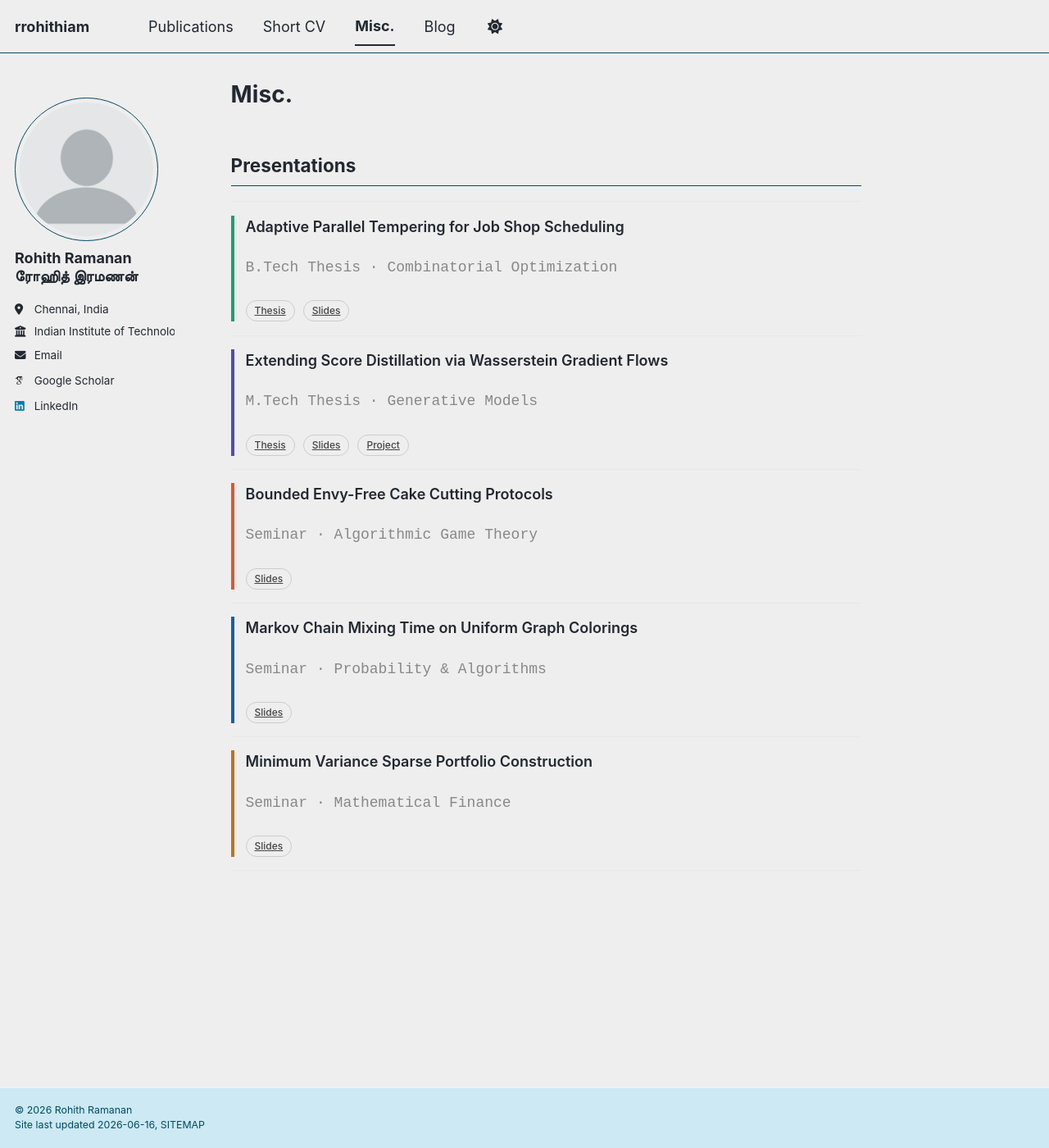
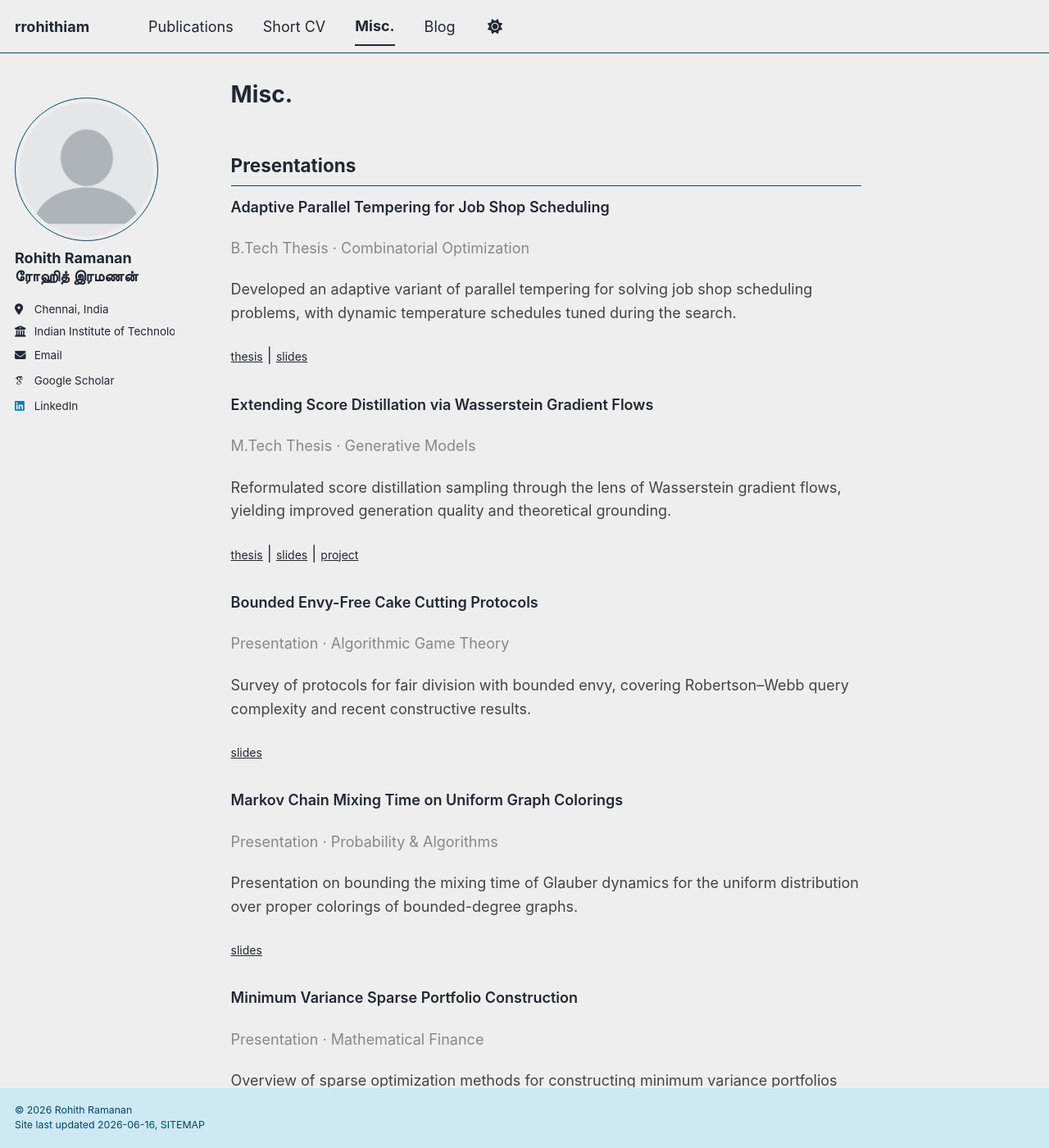
Before and after one commit to rrohithiam/rrohithiam.github.io, a Jekyll site: the page built from _pages/misc.md, in a window 1280 px wide and 1400 px high. Shown: the whole window at 82% size. Built offline with Jekyll 4.4.1, drawn with Linux system fonts in a browser that asks for light colours; some web fonts are replaced; a script bundle is joined from its source files by our own code; library files that are not in the unit come from our copies.

Commit message:
Misc added

```diff
--- a/_pages/misc.md
+++ b/_pages/misc.md
@@ -10,69 +10,49 @@ author_profile: true
 <div class="presentations">
 
   <div class="pres-item">
-    <div class="pres-tag opt"></div>
-    <div>
-      <p class="pres-title">Adaptive Parallel Tempering for Job Shop Scheduling</p>
-      <p class="pres-meta">B.Tech Thesis &middot; Combinatorial Optimization</p>
-      <a class="chip" href="/assets/pdfs/btech-thesis.pdf">Thesis</a>
-      <a class="chip" href="/assets/pdfs/btech-slides.pdf">Slides</a>
-    </div>
+    <p class="pres-title">Adaptive Parallel Tempering for Job Shop Scheduling</p>
+    <p class="pres-meta">B.Tech Thesis &middot; Combinatorial Optimization</p>
+    <p class="pres-desc">Developed an adaptive variant of parallel tempering for solving job shop scheduling problems, with dynamic temperature schedules tuned during the search.</p>
+    <a class="pres-link" href="/assets/pdfs/btech-thesis.pdf">thesis</a> |
+    <a class="pres-link" href="/assets/pdfs/btech-slides.pdf">slides</a>
   </div>
 
   <div class="pres-item">
-    <div class="pres-tag ml"></div>
-    <div>
-      <p class="pres-title">Extending Score Distillation via Wasserstein Gradient Flows</p>
-      <p class="pres-meta">M.Tech Thesis &middot; Generative Models</p>
-      <a class="chip" href="/assets/pdfs/mtech-thesis.pdf">Thesis</a>
-      <a class="chip" href="/assets/pdfs/mtech-slides.pdf">Slides</a>
-      <a class="chip" href="https://your-project-url.com">Project</a>
-    </div>
+    <p class="pres-title">Extending Score Distillation via Wasserstein Gradient Flows</p>
+    <p class="pres-meta">M.Tech Thesis &middot; Generative Models</p>
+    <p class="pres-desc">Reformulated score distillation sampling through the lens of Wasserstein gradient flows, yielding improved generation quality and theoretical grounding.</p>
+    <a class="pres-link" href="/assets/pdfs/mtech-thesis.pdf">thesis</a> |
+    <a class="pres-link" href="/assets/pdfs/mtech-slides.pdf">slides</a> |
+    <a class="pres-link" href="https://your-project-url.com">project</a>
   </div>
 
   <div class="pres-item">
-    <div class="pres-tag gt"></div>
-    <div>
-      <p class="pres-title">Bounded Envy-Free Cake Cutting Protocols</p>
-      <p class="pres-meta">Seminar &middot; Algorithmic Game Theory</p>
-      <a class="chip" href="/assets/pdfs/cake-cutting.pdf">Slides</a>
-    </div>
+    <p class="pres-title">Bounded Envy-Free Cake Cutting Protocols</p>
+    <p class="pres-meta">Presentation &middot; Algorithmic Game Theory</p>
+    <p class="pres-desc">Survey of protocols for fair division with bounded envy, covering Robertson–Webb query complexity and recent constructive results.</p>
+    <a class="pres-link" href="/assets/pdfs/cake-cutting.pdf">slides</a>
   </div>
 
   <div class="pres-item">
-    <div class="pres-tag mc"></div>
-    <div>
-      <p class="pres-title">Markov Chain Mixing Time on Uniform Graph Colorings</p>
-      <p class="pres-meta">Seminar &middot; Probability &amp; Algorithms</p>
-      <a class="chip" href="/assets/pdfs/mixing-time.pdf">Slides</a>
-    </div>
+    <p class="pres-title">Markov Chain Mixing Time on Uniform Graph Colorings</p>
+    <p class="pres-meta">Presentation &middot; Probability &amp; Algorithms</p>
+    <p class="pres-desc">Presentation on bounding the mixing time of Glauber dynamics for the uniform distribution over proper colorings of bounded-degree graphs.</p>
+    <a class="pres-link" href="/assets/pdfs/mixing-time.pdf">slides</a>
   </div>
 
   <div class="pres-item">
-    <div class="pres-tag fin"></div>
-    <div>
-      <p class="pres-title">Minimum Variance Sparse Portfolio Construction</p>
-      <p class="pres-meta">Seminar &middot; Mathematical Finance</p>
-      <a class="chip" href="/assets/pdfs/portfolio.pdf">Slides</a>
-    </div>
+    <p class="pres-title">Minimum Variance Sparse Portfolio Construction</p>
+    <p class="pres-meta">Presentation &middot; Mathematical Finance</p>
+    <p class="pres-desc">Overview of sparse optimization methods for constructing minimum variance portfolios under cardinality constraints, with empirical comparisons on equity data.</p>
+    <a class="pres-link" href="/assets/pdfs/portfolio.pdf">slides</a>
   </div>
 
 </div>
 
 <style>
-.presentations { margin-top: 1rem; }
-.pres-item { display: flex; gap: 14px; padding: 0.9rem 0; border-top: 1px solid #e8e8e8; }
-.pres-item:last-child { border-bottom: 1px solid #e8e8e8; }
-.pres-tag { width: 4px; flex-shrink: 0; border-radius: 0; }
-.pres-tag.opt { background: #1D9E75; }
-.pres-tag.ml  { background: #534AB7; }
-.pres-tag.gt  { background: #D85A30; }
-.pres-tag.mc  { background: #185FA5; }
-.pres-tag.fin { background: #BA7517; }
+.pres-item { margin-bottom: 1.8rem; }
 .pres-title { font-size: 15px; font-weight: 600; margin: 0 0 3px; }
-.pres-meta { font-size: 12px; color: #888; font-family: monospace; margin: 0 0 8px; }
-.chip { display: inline-block; font-size: 12px; font-weight: 500; padding: 3px 10px;
-        border-radius: 999px; border: 1px solid #ccc; color: #444;
-        text-decoration: none; margin-right: 5px; }
-.chip:hover { background: #f0f0f0; }
+.pres-meta { font-size: 13px; color: #888; margin: 0 0 6px; }
+.pres-desc { font-size: 14px; color: #444; margin: 0 0 6px; line-height: 1.6; }
+.pres-link { font-size: 14px; text-decoration: underline; color: inherit; }
 </style>
```
